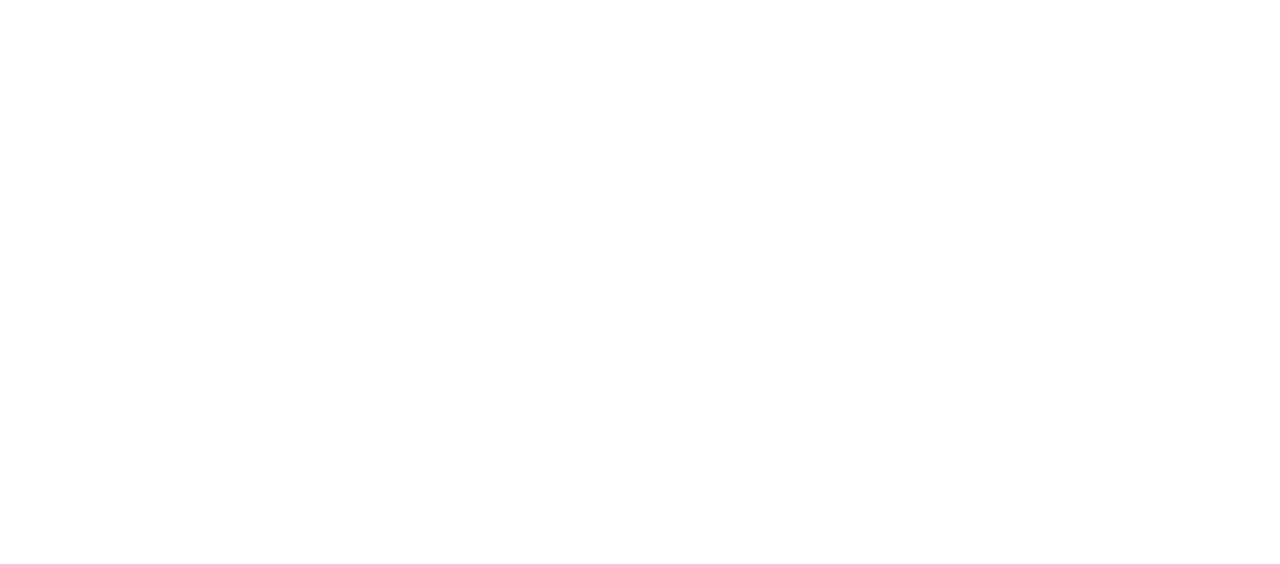
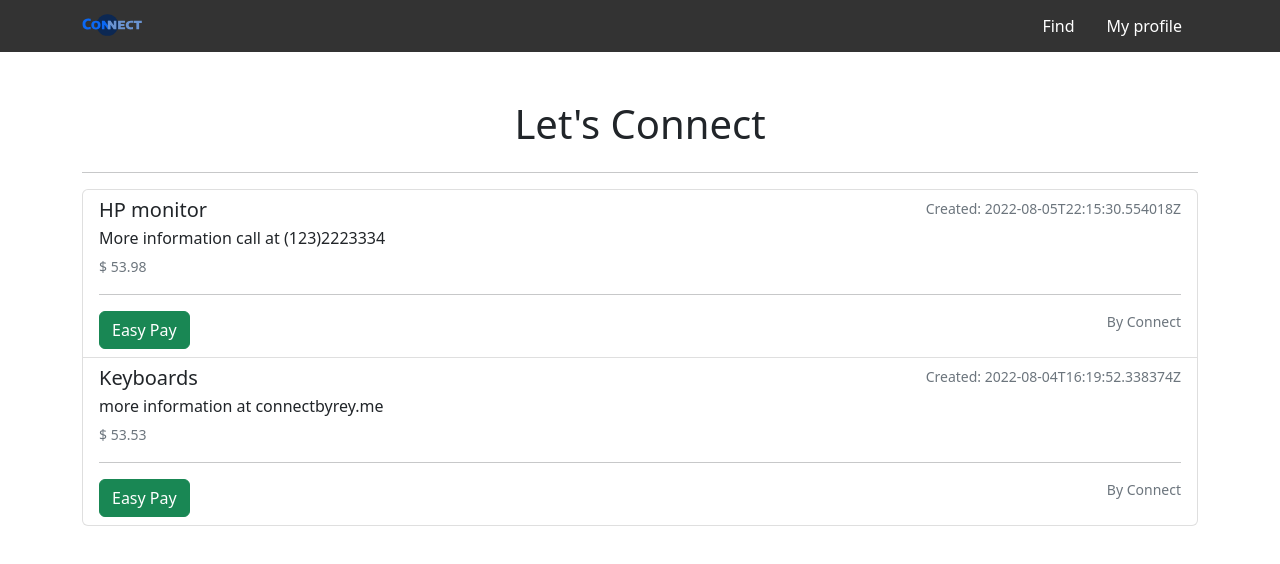
Before and after one commit to redmejia/connect, a React (Create React App) app: page /c/deals in a window 1280 px wide. Before the commit this address had no page. Shown: the top 564 px of the page. Built offline with nearby package versions, Linux system fonts and the light colour scheme.

Commit message:
code refacto adding modal for payment

```diff
--- a/src/App.css
+++ b/src/App.css
@@ -205,3 +205,8 @@
   background: rgb(197,138,138);
   background: linear-gradient(137deg, rgba(197,138,138,1) 20%, rgba(215,69,69,1) 77%);
 }
+
+.connect-deals{
+  background: rgb(234, 225, 146);
+  background-image: linear-gradient(315deg, #edba9c 0%, #e0ab23 100%);
+}
--- a/src/App.js
+++ b/src/App.js
@@ -9,18 +9,19 @@
 
 
 import DealType from './Components/DealType';
+import ConnectDeals from './Components/ConnectDeals';
 
 const App = () => {
 
   return (
     <>
-
       <Routes>
         <Route path="/" element={<Signin />} />
         <Route path='/c/home' element={<ConnectHome />} />
         <Route path='/my/dashboard' element={<BusinessDashboard  />} />
         <Route path='/find' element={<Find />} />
         <Route path='/find/my/deal/:type' element={<DealType />} />
+        <Route path='/c/deals' element={<ConnectDeals />} />
       </Routes>
     </>
   )
--- /dev/null
+++ b/src/Components/ConnectDeals.js
@@ -0,0 +1,68 @@
+// mock data
+import NaviBar from './NavBar';
+import RenderDeals from './Render';
+const deals = [
+    {
+        deal_id: 2,
+        business_id: 2,
+        business_name: 'Connect',
+        business_type: 'DEALS_CONNECT',
+        product_name: 'HP monitor',
+        deal_desciption: 'More information call at (123)2223334',
+        deal_start: '2022-08-05T22:15:30.554018Z',
+        is_active: {
+            deal_id: 2,
+            business_id: 2,
+            deal_is_active: false,
+            sold: false
+        },
+        price: 53.98
+    },
+    {
+        deal_id: 1,
+        business_id: 2,
+        business_name: 'Connect',
+        business_type: 'DEALS_CONNECT',
+        product_name: 'Keyboards',
+        deal_desciption: 'more information at connectbyrey.me',
+        deal_start: '2022-08-04T16:19:52.338374Z',
+        is_active: {
+            deal_id: 1,
+            business_id: 2,
+            deal_is_active: false,
+            sold: false
+        },
+        price: 53.53
+    }
+]
+
+const ConnectDeals = () => {
+    const dealsData = deals.map(deal => (
+        <RenderDeals
+            deal={deal}
+            btnEnable={true}
+        />
+    ))
+    return (
+        <>
+            <NaviBar />
+
+            <div className="container mt-5 mb-5">
+                <div className="row">
+                    <div className="text-center">
+                        <h1>Let's Connect</h1>
+                        <h3></h3>
+                    </div>
+                    <div className="col">
+                        <hr />
+                        <div className="list-group">
+                            {dealsData}
+                        </div>
+                    </div>
+                </div>
+            </div>
+        </>
+    )
+}
+
+export default ConnectDeals;
--- a/src/Components/ConnectHome.js
+++ b/src/Components/ConnectHome.js
@@ -95,7 +95,8 @@
 				<div className='col text-center pt-4'>
 					<p className='fs-2'>Business Deals</p>
 					<p className='fs-3'>Are you looking for a product for your business ? </p>
-					<button className='btn btn-success' onClick={() => navigate('/find', { replace: false })}>See what is new</button>
+					{/* This for the connect to sell thier product to the business for now redirect to /find where business posts deals/offers */}
+					<button className='btn btn-success' onClick={() => navigate('/c/deals', { replace: false })}>See what is new</button>
 				</div>
 			</div>
 
--- a/src/Components/DealType.js
+++ b/src/Components/DealType.js
@@ -4,24 +4,8 @@
 import { getDealsByType } from "../Redux/business";
 import { useNavigate } from "react-router-dom";
 import NaviBar from "./NavBar";
+import RenderDeals from "./Render";
 // import Loading from "./Loading";
-
-const RenderDeals = ({ deal }) => {
-
-	return (
-		<div className="list-group-item list-group-item-action" key={deal.deal_id} >
-			<div className="d-flex w-100 justify-content-between">
-				<h5 className="mb-1">{deal.product_name}</h5>
-				<small className="text-muted">Created: {deal.deal_start}</small>
-			</div>
-			<p className="mb-1">{deal.deal_desciption}</p>
-			<small className="text-muted">$ {deal.price}</small> {' '}
-			<hr></hr>
-			<small style={{ float: 'right' }} className="text-muted">By {deal.business_name}</small>
-		</div>
-	)
-
-}
 
 const DealType = () => {
 
@@ -48,7 +32,10 @@
 	// }
 
 
-	const dealsData = deals.map(deal => (<RenderDeals deal={deal} />))
+	const dealsData = deals.map(deal => (<RenderDeals
+		deal={deal}
+		btnEnable={false}
+	/>))
 
 	return (
 		<>
--- a/src/Components/Find.js
+++ b/src/Components/Find.js
@@ -20,7 +20,8 @@
 							</Link>
 						</div>
 						<div className="col">
-							<Link className="link-opt" to={`/find/my/deal/Agriculture`}>
+							{/* <Link className="link-opt" to={`/find/my/deal/Agriculture`}>  is how is colum on backend change later to this*/}
+							<Link className="link-opt" to={`/find/my/deal/AGRO`}>
 								<div className="agro box-tech">
 									<h1 className="text-center">Agriculture</h1>
 								</div>
@@ -33,6 +34,13 @@
 								</div>
 							</Link>
 						</div>
+						<div className="col">
+							<Link className="link-opt" to={`/c/deals`} >
+								<div className="connect-deals box-tech">
+									<h1 className="text-center">Connect Deals</h1>
+								</div>
+							</Link>
+						</div>
 					</div>
 				</div>
 			</div>
--- /dev/null
+++ b/src/Components/Render.js
@@ -0,0 +1,48 @@
+import { Button, Modal, ModalBody, ModalFooter, Form, FormGroup, Col, Input } from 'reactstrap';
+import { useState } from 'react';
+const EasyPay = ({deal}) => {
+	const [open, setOpen] = useState(false)
+
+	return (
+		<>
+			<Button className="btn btn-success" onClick={() => setOpen(true)}> Easy Pay </Button >
+
+			<Modal size='lg' isOpen={open} toggle={() => setOpen(false)} >
+				<ModalBody>
+					<h1>{deal.product_name}</h1>
+				</ModalBody>
+				<ModalFooter>
+					{/* <Button color="success" onClick={() => submitDeal()}>Make offer</Button>{' '} */}
+					<Button color="danger" onClick={() => setOpen(false)}>exit</Button>
+				</ModalFooter>
+			</Modal>
+		</>
+	)
+
+}
+
+const RenderDeals = ({ deal, btnEnable = false }) => {
+
+	return (
+		<div className="list-group-item list-group-item-action" key={deal.deal_id} >
+			<div className="d-flex w-100 justify-content-between">
+				<h5 className="mb-1">{deal.product_name}</h5>
+				<small className="text-muted">Created: {deal.deal_start}</small>
+			</div>
+			<p className="mb-1">{deal.deal_desciption}</p>
+			<small className="text-muted">$ {deal.price}</small> {' '}
+			<hr></hr>
+			<small style={{ float: 'right' }} className="text-muted">By {deal.business_name}</small>
+			{
+				btnEnable ?
+					// this is go in to be a modal ?
+					<EasyPay deal={deal} />
+					:
+					null
+			}
+		</div>
+	)
+
+}
+
+export default RenderDeals;
```
